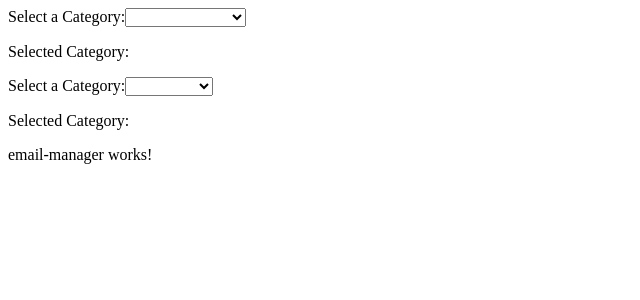
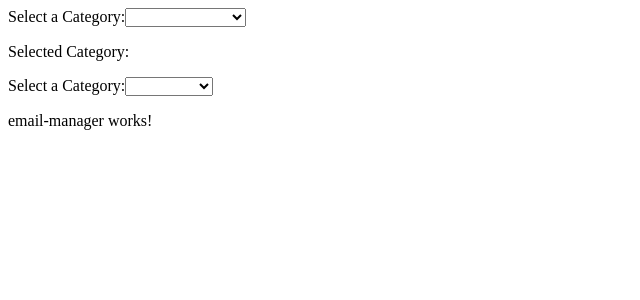
Before and after one commit to NotNanetteKaye/angular-practice, an Angular app in the folder angular-components/: page / in a window 1280 px wide. Shown: the top 300 px of the page, without its empty margins (0-640 px from the left). Built offline with nearby package versions, Linux system fonts and the light colour scheme.

Commit message:
Removed <p> in component.html

```diff
--- a/angular-components/src/app/category-drop-down/category-drop-down.component.html
+++ b/angular-components/src/app/category-drop-down/category-drop-down.component.html
@@ -3,6 +3,4 @@
     <select id="categoryDropdown" [(ngModel)]="selectedCategory">
         <option *ngFor="let category of categories" [value]="category">{{ category }}</option>
     </select>
-
-    <p>Selected Category: {{ selectedCategory }}</p>
 </div>
```
